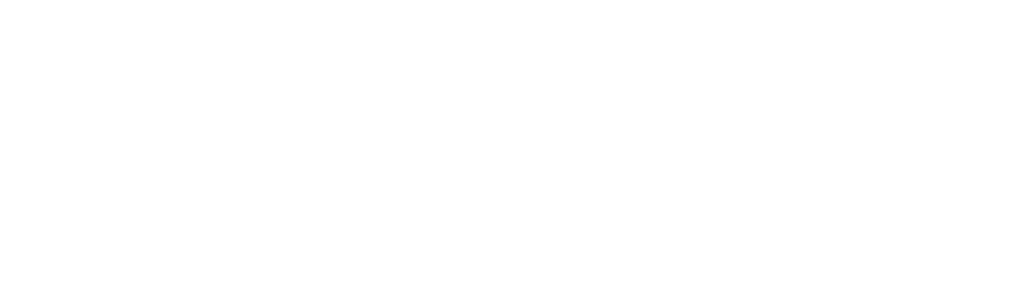
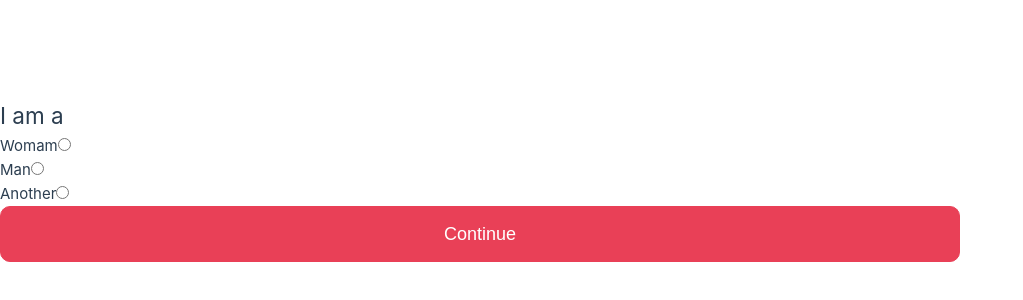
Before and after one commit to ViniTkL/Dating-App-project, a Vue app: page /i-am in a window 1280 px wide. Before the commit this address had no page. Shown: the part 220-520 px from the top of the page, without its empty margins (0-1023 px from the left). Built offline with nearby package versions, Linux system fonts and the light colour scheme.

Commit message:
Esqueleto da tela de seleção de genero do usuario

```diff
--- a/src/router/index.js
+++ b/src/router/index.js
@@ -3,6 +3,7 @@
 import LoginView from '@/views/SigninView.vue'
 import SingupView from '@/views/SingupView.vue'
 import ProfileDetailsView from '@/views/ProfileDetailsView.vue'
+import IamView from "@/views/IamView.vue"
 
 const router = createRouter({
   history: createWebHistory(import.meta.env.BASE_URL),
@@ -26,6 +27,11 @@
       path: '/profile-details',
       name: 'profile-details',
       component: ProfileDetailsView
+    },
+    {
+      path: '/i-am',
+      name: 'i-am',
+      component: IamView
     }
   ]
 })
--- a/src/stores/user.js
+++ b/src/stores/user.js
@@ -6,6 +6,7 @@
     const firstName = ref('');
     const lastName = ref('');
     const bdayDate = ref();
+    const gender = ref('')
 
-  return { firstName, lastName, bdayDate }
+  return { firstName, lastName, bdayDate, gender }
 })
--- /dev/null
+++ b/src/views/IamView.vue
@@ -0,0 +1,36 @@
+<script setup>
+import ButtonComponent from '@/components/ui-components/ButtonComponent.vue';
+import {useUserStore} from "@/stores/user"
+
+const store = useUserStore();
+
+const clickou = () => {
+    alert(`${store.gender}`)
+}
+</script>
+
+<template>
+<main>
+    <h2>I am a</h2>
+    <form class="iam-choices">
+        <div>
+            <label for="womam">Womam</label>
+            <input type="radio" value="womam" name="gender" id="womam" v-model="store.gender">
+        </div>
+        <div>
+            <label for="man">Man</label>
+            <input type="radio" value="man" name="gender" id="man" v-model="store.gender">
+        </div>
+        <div>
+            <label for="another">Another</label>
+            <input type="radio" value="another" name="gender" id="another" v-model="store.gender">
+        </div>
+    </form>
+    <ButtonComponent title="Continue" @click="clickou()"/>
+
+</main>
+</template>
+
+<style scoped>
+
+</style>
--- a/src/views/ProfileDetailsView.vue
+++ b/src/views/ProfileDetailsView.vue
@@ -3,8 +3,10 @@
 import { ref } from 'vue';
 import { Calendar, CameraFilled, DArrowLeft, ArrowLeftBold, ArrowRightBold, DArrowRight } from "@element-plus/icons-vue"
 import {useUserStore} from "@/stores/user"
+import { useRouter } from 'vue-router';
 
 const store =  useUserStore();
+const router = useRouter();
 
 const calendar = ref('');
 const isCalendarOpen = ref(false);
@@ -29,6 +31,7 @@
 
     const formattedBdayDate = formatDate(store.bdayDate)
     alert(`${store.firstName} - ${store.lastName} - ${formattedBdayDate}`)
+    router.push('/i-am')
 }
 
 
```
